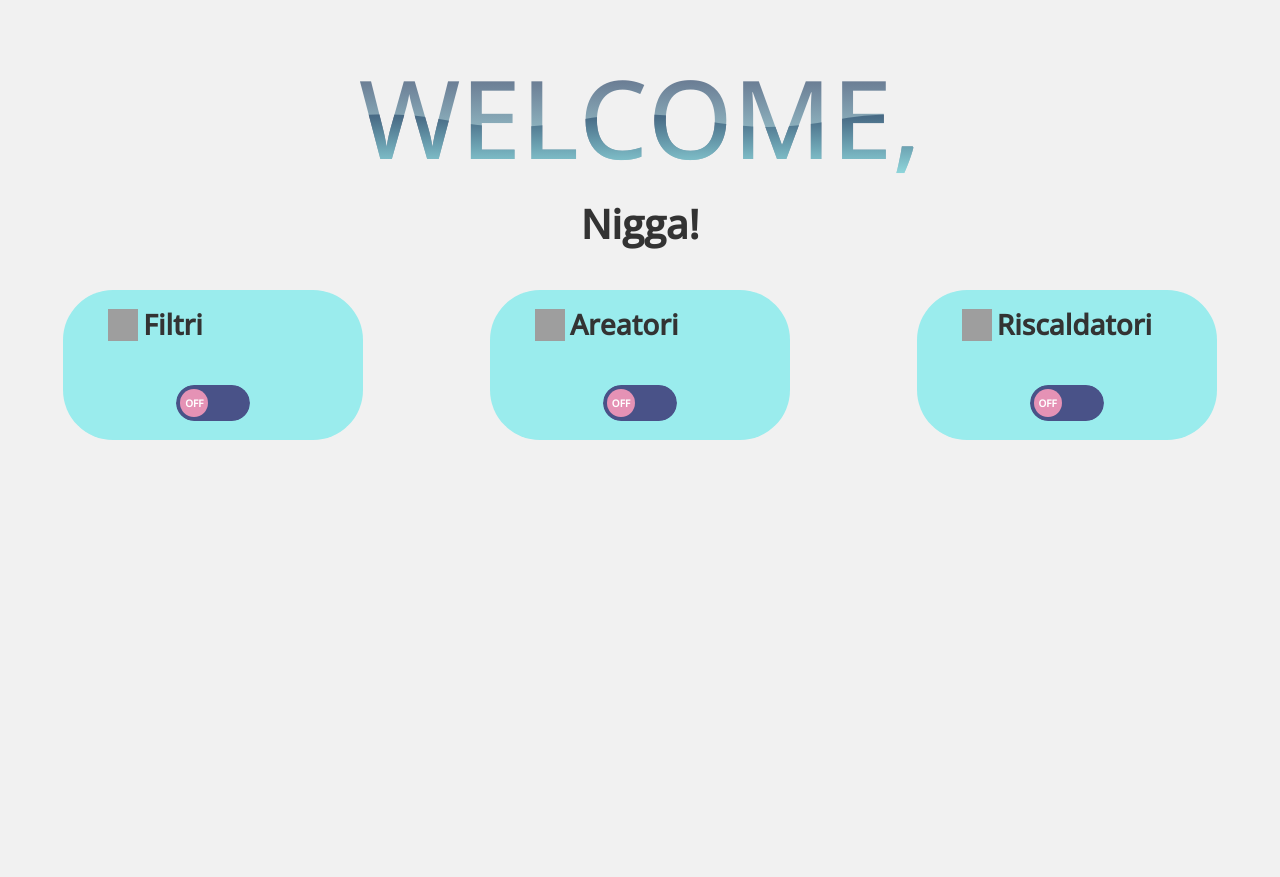
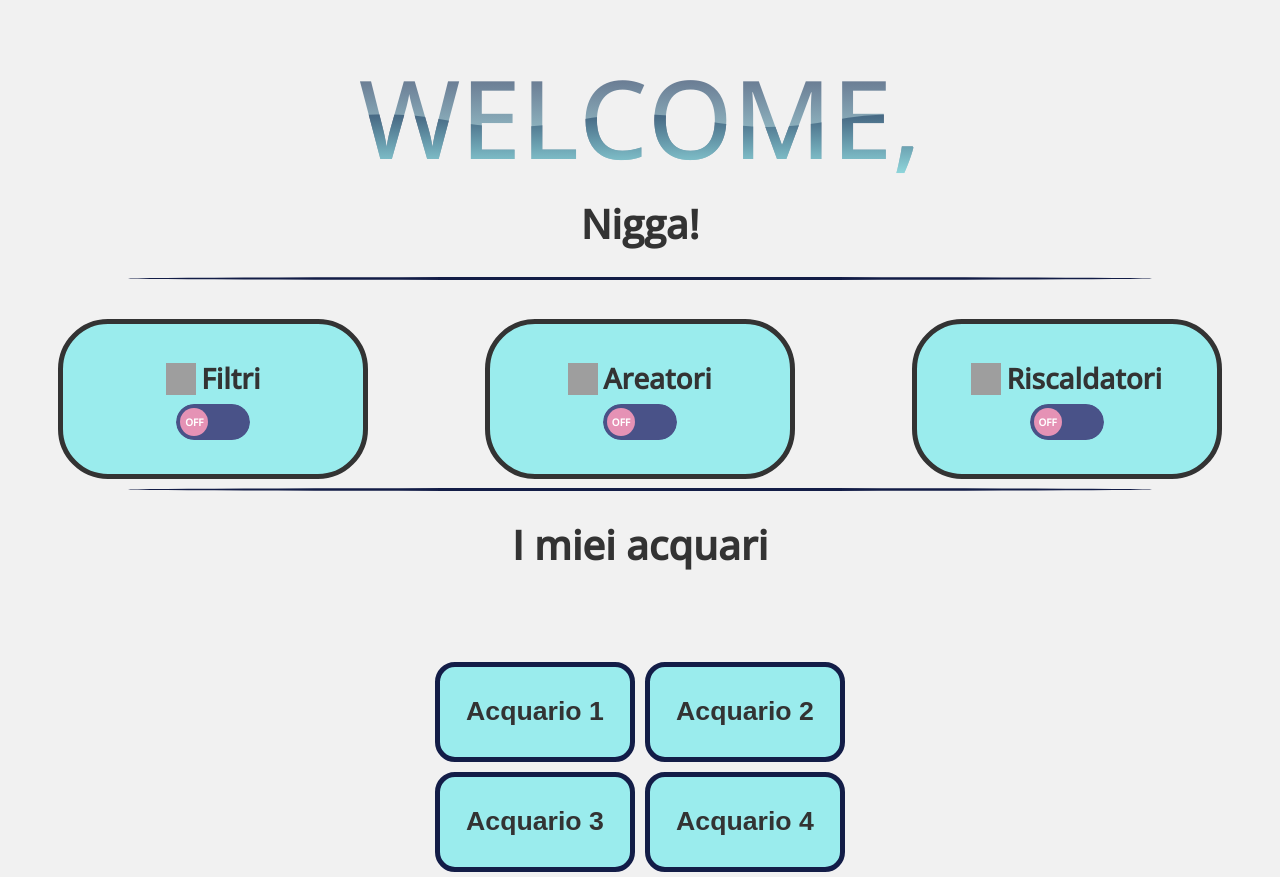
Before and after one commit to GianniMoretti/EyeScape, a PHP site: page /HTML/Home.html in a window 1280 px wide. Shown: the part 82-959 px from the top of the page. Before the commit the page ends 522 px from the top, so only its background shows below. Run offline with PHP 8.4, Linux system fonts and the light colour scheme; some libraries are stand-ins or nearby versions; some web fonts are replaced; grey boxes are pictures that could not be loaded.

Commit message:
Ended home page

```diff
--- a/Code/WebApp/HTML/Home.html
+++ b/Code/WebApp/HTML/Home.html
@@ -16,6 +16,7 @@
     <script type="text/javascript" src="../scripts/Aquarium_plugin_init.js"></script>
 
 </head>
+
 <body>
 
 <nav class="navbar">
@@ -48,7 +49,7 @@
                     </path>
                 </pattern>
             </defs>
-            <text text-anchor="middle" x="50" y="15" font-size="17" fill="url(#wave)" fill-opacity="0.9">WELCOME, </text>
+            <text text-anchor="middle" x="50" y="15" font-size="17" fill="url(#wave)" fill-opacity="0.9">WELCOME,</text>
             <text text-anchor="middle" x="50" y="15" font-size="17" fill="url(#gradient)" fill-opacity="0.7">WELCOME,
             </text>
         </svg>
@@ -60,10 +61,12 @@
         </p>
     </div>
 
+    <hr class="Separazione">
+
     <div class="DeviceButtonsContainer">
 
-       <div class="AllFirstButton">
-            <div class="text_container">
+        <div class="AllFirstButton">
+            <div class="text_container" style="margin-top:20px;">
                 <img src="../../../Documentation/Image/filter.png">
                 <h1> Filtri</h1>
             </div>
@@ -77,7 +80,7 @@
 
 
         <div class="AllFirstButton">
-            <div class="text_container">
+            <div class="text_container" style="margin-top:20px;">
                 <img src="../../../Documentation/Image/bubbles.png">
                 <h1> Areatori</h1>
             </div>
@@ -90,7 +93,7 @@
         </div>
 
         <div class="AllFirstButton">
-            <div class="text_container">
+            <div class="text_container" style="margin-top:20px;">
                 <img src="../../../Documentation/Image/thermometer.png">
                 <h1> Riscaldatori</h1>
             </div>
@@ -105,6 +108,24 @@
 
     </div>
 
+    <hr class="Separazione2">
+
+    <div class="MyAquarium">
+        <p>
+            I miei acquari
+        </p>
+    </div>
+
+    <div class="AddAquariumButton">
+        <div class="button-group1">
+            <button class="small-button"><h1>Acquario 1</h1></button>
+            <button class="small-button"><h1>Acquario 2</h1></button>
+            <button class="small-button"><h1>Acquario 3</h1></button>
+            <button class="small-button"><h1>Acquario 4</h1></button>
+        </div>
+    </div>
+
+
     <!--<div class="todo_plugin"></div> -->
 
 </div>
--- a/Code/WebApp/css/Home.css
+++ b/Code/WebApp/css/Home.css
@@ -30,6 +30,7 @@ body {
     display: flex;
     flex-direction: column;
     justify-content: center;
+    align-items: center;
 }
 
 .container {
@@ -110,6 +111,52 @@ svg {
     color: #333;
     font-weight: bold;
 }
+
+.Separazione {
+    height: 3px;
+    border-width: 0px;
+    width: 80%;
+    color: #131D47;
+    background-color: #131D47;
+    margin-top: 2%;
+    border-radius: 50%;
+
+}
+
+.Separazione2 {
+    height: 3px;
+    border-width: 0px;
+    width: 80%;
+    color: #131D47;
+    background-color: #131D47;
+    margin-top: 7%;
+    border-radius: 50%;
+
+}
+
+.MyAquarium {
+    font-family: 'Open Sans', sans-serif;
+    font-size: 40px;
+    line-height: 1.4em;
+    color: #333;
+    font-weight: bold;
+    margin-top: 2%;
+}
+
+.button-group1 {
+    display: flex;
+    flex-wrap: wrap;
+    display: -webkit-flex;
+    margin-top: 20%;
+}
+
+.button-group2 {
+    display: flex;
+    flex-wrap: wrap;
+    display: -webkit-flex;
+    margin-top: 10%;
+}
+
 
 /***************** WELCOME ************************/
 
@@ -238,13 +285,13 @@ svg {
     display: flex;
     align-items: center;
     height: 40px;
+    justify-content: center;
 
 }
 
 .text_container img {
     width: 10%;
     height: 80%;
-    margin-left: 15%;
     margin-top: 10%;
 }
 
@@ -312,8 +359,10 @@ input:checked + .switch::after {
 
     width: 300px;
     height: 150px;
-
-    background-color: #9AECED ;
+    border-color: #131D47;
+    border: solid;
+    border-width: 5px;
+    background-color: #9AECED;
     border-radius: 50px;
     flex-direction: column;
 }
@@ -334,15 +383,14 @@ input:checked + .switch::after {
 
 .button {
     position: relative;
-    top: 50%;
+    top: 40px;
     width: 74px;
     height: 36px;
     margin: -20px auto 0 auto;
     overflow: hidden;
 }
 
-.button.r,
-.button.r .layer {
+.button.r, .button.r .layer {
     border-radius: 100px;
 }
 
@@ -394,7 +442,7 @@ input:checked + .switch::after {
 
 #button-1 .checkbox:checked + .knobs:before,
 #button-2 .checkbox:checked + .knobs:before,
-#button-3 .checkbox:checked + .knobs:before{
+#button-3 .checkbox:checked + .knobs:before {
     content: "ON";
     left: 42px;
     background-color: #131D47;
@@ -403,7 +451,7 @@ input:checked + .switch::after {
 #button-1 .checkbox:checked ~ .layer,
 #button-2 .checkbox:checked ~ .layer,
 #button-3 .checkbox:checked ~ .layer {
-    background-color: #9AECED;
+    background-color: #365DF7;
 }
 
 #button-1 .knobs,
@@ -414,6 +462,32 @@ input:checked + .switch::after {
 #button-2 .layer,
 #button-3 .knobs,
 #button-3 .knobs:before,
-#button-3 .layer{
+#button-3 .layer {
     transition: 0.3s ease all;
 }
+
+.button-group1{
+    display: flex;
+    flex-wrap: wrap;
+    width: 420px;
+}
+
+.small-button {
+    margin: 5px;
+    width: 200px;
+    height: 100px;
+    border-radius: 20px;
+    color: #00CC00;
+    border: solid #131D47 5px;
+    background-color: #9AECED;
+}
+
+.small-button:hover{
+    cursor: pointer;
+}
+
+.small-button h1{
+    line-height: 1.4em;
+    color: #333;
+    font-weight: bold;
+}
```
Also changed, not shown: Code/WebApp/inc/head.php (added).
